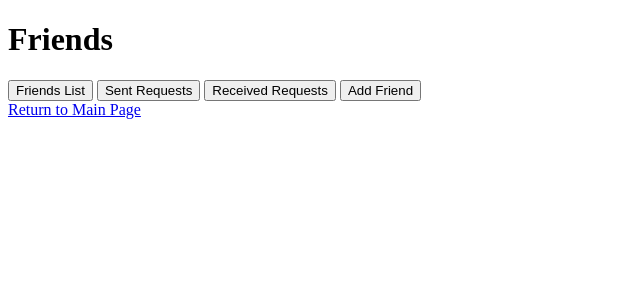
After one commit to k0zachok/Simple-Flask-project-with-DB-implementation-, a Flask app: page /friends in a window 1280 px wide. The commit adds this page. Shown: the top 300 px of the page, without its empty margins (0-640 px from the left). Run offline with Flask 3, Linux system fonts and the light colour scheme.

Commit message:
friends feature implemented, multiplayer and front left

```diff
--- a/app.py
+++ b/app.py
@@ -22,8 +22,9 @@ def create_tables():
 @app.route('/')
 def home():
     user_id = session.get('user_id')
+    user = User.query.get(user_id)
     logged_in = user_id is not None
-    return render_template('main.html', logged_in=logged_in)
+    return render_template('main.html', logged_in=logged_in, user=user)
 
 
 @app.route('/register', methods=['GET', 'POST'])
@@ -65,43 +66,75 @@ def logout():
     return redirect(url_for('home'))
 
 
-# @app.route('/start_game', methods=['GET'])
-# def start_game():
-#     user_id = session.get('user_id')
-#     if not user_id:
-#         return "Not logged in", 401
-#
-#     user = User.query.get(user_id)
-#     if not user:
-#         return "User not found", 404
-#
-#     game_session_id = session.get('game_session_id')
-#     game_session = None
-#     if game_session_id:
-#         game_session = GameSession.query.get(game_session_id)
-#
-#     if not game_session:
-#         # Game session does not exist, start a new game
-#         deck = Deck()
-#         deck.shuffle()
-#
-#         player_hand = Hand()
-#         dealer_hand = Hand(dealer=True)
-#
-#         for i in range(2):
-#             player_hand.add_card(deck.deal(1))
-#             dealer_hand.add_card(deck.deal(1))
-#
-#         game_session = GameSession(user=user, deck=pickle.dumps(deck), player_hand=pickle.dumps(player_hand), dealer_hand=pickle.dumps(dealer_hand))
-#         db.session.add(game_session)
-#         db.session.commit()
-#
-#         session['game_session_id'] = game_session.id
-#
-#     player_hand = pickle.loads(game_session.player_hand)
-#     dealer_hand = pickle.loads(game_session.dealer_hand)
-#
-#     return render_template('start_game.html', player_hand=pickle.loads(game_session.player_hand), dealer_hand=pickle.loads(game_session.dealer_hand))
+@app.route('/friends', methods=['GET'])
+def friends():
+    return render_template('friends.html')
+
+@app.route('/send_friend_request/<friend_username>', methods=['POST'])
+def send_friend_request(friend_username):
+    user_id = session.get('user_id')
+    user = User.query.get(user_id)
+    friend = User.query.filter_by(username=friend_username).first()
+    if not friend:
+        return jsonify({'message': 'User not found'}), 404
+    user.send_friend_request(friend)
+    return jsonify({'message': 'Friend request sent'})
+
+
+@app.route('/accept_friend_request/<friend_username>', methods=['POST'])
+def accept_friend_request(friend_username):
+    user_id = session.get('user_id')
+    user = User.query.get(user_id)
+    friend = User.query.filter_by(username=friend_username).first()
+    if not friend:
+        return jsonify({'message': 'User not found'}), 404
+    user.accept_friend_request(friend)
+    return jsonify({'message': 'Friend request accepted'})
+
+@app.route('/reject_friend_request/<friend_username>', methods=['POST'])
+def reject_friend_request(friend_username):
+    user_id = session.get('user_id')
+    user = User.query.get(user_id)
+    friend = User.query.filter_by(username=friend_username).first()
+    if not friend:
+        return jsonify({'message': 'User not found'}), 404
+    user.reject_friend_request(friend)
+    return jsonify({'message': 'Friend request rejected'})
+
+@app.route('/remove_friend/<friend>', methods=['POST'])
+def remove_friend(friend):
+    user_id = session.get('user_id')
+    if not user_id:
+        return 'User is not logged in'
+    user = User.query.get(user_id)
+    friend_user = User.query.filter_by(username=friend).first()
+    if friend_user:
+        user.remove_friend(friend_user)
+        return jsonify({'message': 'Friend removed'}), 200
+    else:
+        return jsonify({'message': 'Friend not found'}), 404
+
+@app.route('/get_friends', methods=['GET'])
+def get_friends():
+    user_id = session.get('user_id')
+    user = User.query.get(user_id)
+    friends = [friend.username for friend in user.get_friends()]
+    return jsonify({'friends': friends})
+
+@app.route('/get_sent_requests', methods=['GET'])
+def get_sent_requests():
+    user_id = session.get('user_id')
+    user = User.query.get(user_id)
+    sent_requests = [request.username for request in user.get_sent_requests()]
+    return jsonify({'sent_requests': sent_requests})
+
+@app.route('/get_received_requests', methods=['GET'])
+def get_received_requests():
+    user_id = session.get('user_id')
+    user = User.query.get(user_id)
+    received_requests = [request.username for request in user.get_received_requests()]
+    return jsonify({'received_requests': received_requests})
+
 
 @app.route('/place_bet', methods=['GET'])
 def place_bet():
@@ -216,8 +249,9 @@ def hit():
     game_session.deck = pickle.dumps(deck)
     game_session.double_down = None
     db.session.commit()
-
-    winner = game.check_winner(player_hand, pickle.loads(game_session.dealer_hand), False)
+    user_id = session.get('user_id')
+    user = User.query.get(user_id)
+    winner = game.check_winner(player_hand, pickle.loads(game_session.dealer_hand), False, user.username)
     if winner:
         game_session.winner = winner
         return redirect(url_for('game_over'))
@@ -244,8 +278,9 @@ def stand():
     game_session.deck = pickle.dumps(deck)
 
     db.session.commit()
-
-    winner = game.check_winner(pickle.loads(game_session.player_hand), dealer_hand, True)
+    user_id = session.get('user_id')
+    user = User.query.get(user_id)
+    winner = game.check_winner(pickle.loads(game_session.player_hand), dealer_hand, True, user.username)
     if winner:
         game_session.winner = winner
         return redirect(url_for('game_over'))
@@ -276,15 +311,14 @@ def double_down():
     game_session.deck = pickle.dumps(deck)
 
     db.session.commit()
-
-    winner = game.check_winner(player_hand, pickle.loads(game_session.dealer_hand), True)
+    user_id = session.get('user_id')
+    user = User.query.get(user_id)
+    winner = game.check_winner(player_hand, pickle.loads(game_session.dealer_hand), True, user.username)
     if winner:
         game_session.winner = winner
         return redirect(url_for('game_over'))
 
     return redirect(url_for('start_game'))
-
-# @app.route('/splitting_pairs', methods=['POST'])
 
 
 
@@ -305,11 +339,13 @@ def game_over():
             return 'game sess not created'
     bet = game_session.bet
     print(f' in game over bet {bet}')
-    winner = game.check_winner(pickle.loads(game_session.player_hand), pickle.loads(game_session.dealer_hand), True)
-    if winner == 'Player':
+    winner = game.check_winner(pickle.loads(game_session.player_hand), pickle.loads(game_session.dealer_hand), True, user.username)
+    if winner == user.username:
         user.balance += bet
+    if winner == 'Dealer':
+        user.balance -= bet
     else:
-        user.balance -= bet
+        user.balance = user.balance
     if game_session:
         db.session.delete(game_session)
         db.session.commit()
--- /dev/null
+++ b/static/main.js
@@ -0,0 +1,98 @@
+document.addEventListener('DOMContentLoaded', (event) => {
+    const friendsList = document.getElementById('friends-list');
+    const sentRequestsList = document.getElementById('sent-requests-list');
+    const receivedRequestsList = document.getElementById('received-requests-list');
+
+    function clearLists() {
+        friendsList.innerHTML = '';
+        sentRequestsList.innerHTML = '';
+        receivedRequestsList.innerHTML = '';
+    }
+
+    document.getElementById('show-friends').addEventListener('click', function() {
+        clearLists();
+        fetch('/get_friends')
+            .then(response => response.json())
+            .then(data => {
+                data.friends.forEach(friend => {
+                    const listItem = document.createElement('li');
+                    listItem.textContent = friend;
+                    const removeButton = document.createElement('button');
+                    removeButton.textContent = 'Remove';
+                    removeButton.addEventListener('click', function() {
+                        fetch(`/remove_friend/${friend}`, { method: 'POST' })
+                            .then(response => response.json())
+                            .then(data => {
+                                alert(data.message);
+                                listItem.remove();
+                            });
+                    });
+                    listItem.appendChild(removeButton);
+                    friendsList.appendChild(listItem);
+                });
+            });
+    });
+
+    document.getElementById('show-sent-requests').addEventListener('click', function() {
+        clearLists();
+        fetch('/get_sent_requests')
+            .then(response => response.json())
+            .then(data => {
+                sentRequestsList.innerHTML = data.sent_requests.join(', ');
+            });
+    });
+
+    document.getElementById('show-received-requests').addEventListener('click', function() {
+        clearLists();
+        fetch('/get_received_requests')
+            .then(response => response.json())
+            .then(data => {
+                data.received_requests.forEach(request => {
+                    const listItem = document.createElement('li');
+                    listItem.textContent = request;
+                    const acceptButton = document.createElement('button');
+                    acceptButton.textContent = 'Accept';
+                    acceptButton.addEventListener('click', function() {
+                        fetch(`/accept_friend_request/${request}`, { method: 'POST' })
+                            .then(response => response.json())
+                            .then(data => {
+                                alert(data.message);
+                                listItem.remove();
+                            });
+                    });
+                    const rejectButton = document.createElement('button');
+                    rejectButton.textContent = 'Reject';
+                    rejectButton.addEventListener('click', function() {
+                        fetch(`/reject_friend_request/${request}`, { method: 'POST' })
+                            .then(response => response.json())
+                            .then(data => {
+                                alert(data.message);
+                                listItem.remove();
+                            });
+                    });
+                    listItem.appendChild(acceptButton);
+                    listItem.appendChild(rejectButton);
+                    receivedRequestsList.appendChild(listItem);
+                });
+            });
+    });
+
+    document.getElementById('add-friend').addEventListener('click', function() {
+        document.getElementById('add-friend-form').style.display = 'block';
+    });
+
+    document.getElementById('send-request').addEventListener('click', function() {
+        const friendUsername = document.getElementById('friend-username').value;
+        fetch(`/send_friend_request/${friendUsername}`, { method: 'POST' })
+            .then(response => response.json())
+            .then(data => {
+                alert(data.message);
+                // Update the list of sent requests
+                fetch('/get_sent_requests')
+                    .then(response => response.json())
+                    .then(data => {
+                        sentRequestsList.innerHTML = data.sent_requests.join(', ');
+                    });
+            });
+    });
+});
--- /dev/null
+++ b/templates/friends.html
@@ -0,0 +1,27 @@
+<!DOCTYPE html>
+<html>
+<head>
+    <title>Friends</title>
+    <script src="https://ajax.googleapis.com/ajax/libs/jquery/3.5.1/jquery.min.js"></script>
+</head>
+<body>
+    <h1>Friends</h1>
+    <button id="show-friends">Friends List</button>
+    <button id="show-sent-requests">Sent Requests</button>
+    <button id="show-received-requests">Received Requests</button>
+    <button id="add-friend">Add Friend</button>
+
+    <div id="friends-list"></div>
+    <div id="sent-requests-list"></div>
+    <div id="received-requests-list"></div>
+
+    <div id="add-friend-form" style="display: none;">
+        <input type="text" id="friend-username" placeholder="Enter friend's username">
+        <button id="send-request">Send Request</button>
+    </div>
+
+    <a href="/">Return to Main Page</a>
+
+    <script src="/static/main.js"></script>
+</body>
+</html>
--- a/templates/main.html
+++ b/templates/main.html
@@ -4,9 +4,10 @@
     <title>Main Page</title>
 </head>
 <body>
-    <h1>Welcome to the Game!</h1>
+    <h1>Welcome to the Game, {{ user.username }}!</h1>
     {% if logged_in %}
         <a href="/place_bet">Start a New Game</a>
+        <a href="/friends">Friends</a>
         <a href="/logout">Logout</a>
     {% else %}
         <a href="/register">Register</a>
```
Also changed, not shown: game.py (+6 -6 lines), migrations/versions/0716f6a87f3e_.py (deleted, +0 -38 lines), migrations/versions/20cdd90cfbce_.py (deleted, +0 -32 lines), migrations/versions/eedd5d133eef_.py (deleted, +0 -32 lines), migrations/versions/f186a8aeff25_third_initial_migration.py (renamed from migrations/versions/93fd5ae9c1e4_.py, +16 -4 lines), migrations/versions/feb8bf18769d_.py (deleted, +0 -32 lines), models.py (+58 -1 lines), 1 other file.
